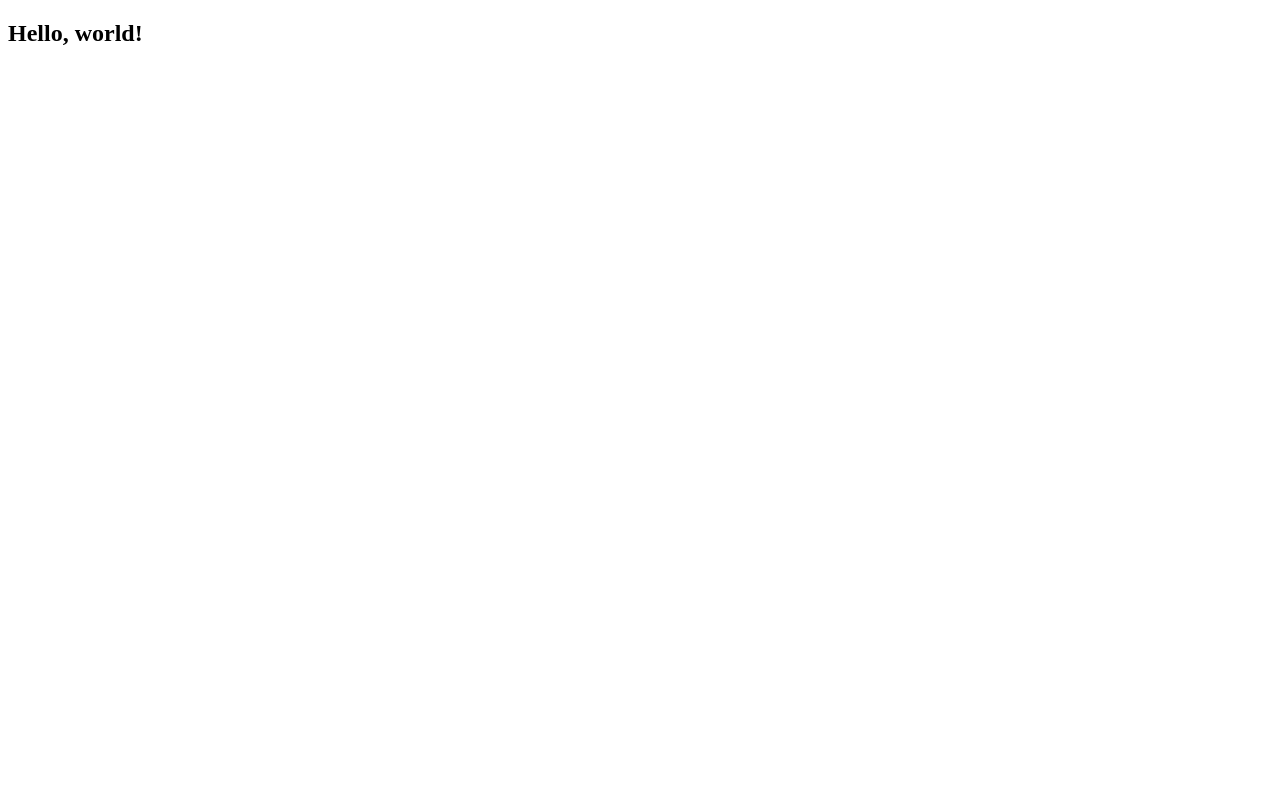
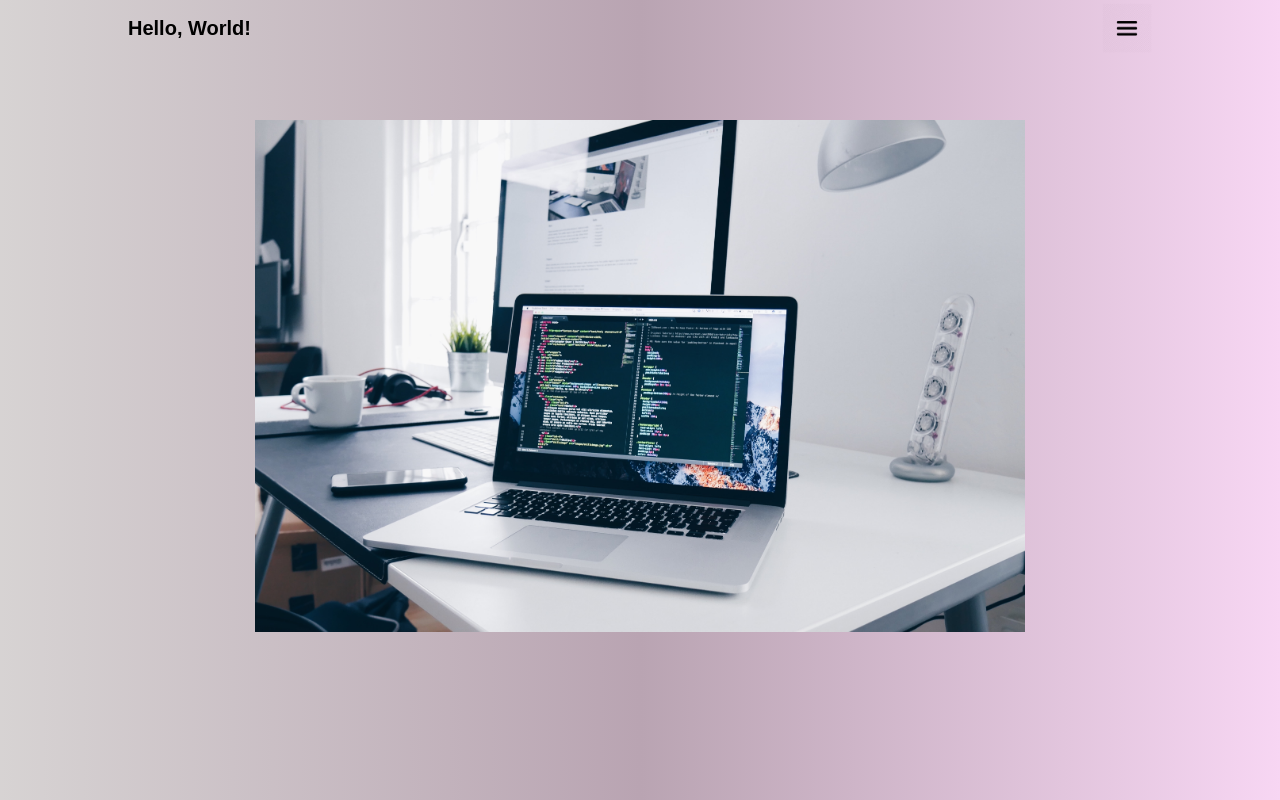
Before and after one commit to mateusmecunhe/mateusmecunhe.com, a plain HTML site: page index.html in a window 1280 px wide. Drawn offline with Linux system fonts and the light colour scheme.

Commit message:
changing index.html

```diff
--- /dev/null
+++ b/css/stylesheet.css
@@ -0,0 +1,56 @@
+/* general */
+*{
+    margin: 0;
+    padding: 0;
+    box-sizing: border-box;
+    font-family: sans-serif;
+}
+
+/* header */
+
+.menu{
+    display: grid;
+    grid-template-columns: 10% 1fr 1fr 10%;
+    min-height: 7vh;
+    align-items: center;
+}
+
+.slider{
+    position: absolute;
+    top: 0;
+    left: 0;
+    width: 100%;
+    height: 100vh;
+    background: linear-gradient(90deg, rgba(146, 136, 136, 0.37) 0%, rgb(185, 164, 178) 50%, rgb(247, 214, 243) 100%);
+    z-index: -1;
+}
+
+.salutation{
+    grid-column: 2/3;
+    font-size: 20px;
+}
+
+.btn-menu{
+    max-height: 50px;
+    justify-self: end;
+}
+
+section{
+    display: flex;
+    height: 80vh;
+    /* aligns items horizontally */
+    justify-content: center;
+    /* align items vertically */
+    align-items: center;
+}
+
+.hero{
+    height: 80%;
+    width: 80%;
+}
+
+.hero img{
+    width: 100%;
+    height: 100%;
+    object-fit: contain;
+}
--- a/index.html
+++ b/index.html
@@ -5,15 +5,26 @@
     <meta charset="utf-8">
     <title>Mateus</title>
     <meta charset="UTF-8">
+    <link rel="stylesheet" href="css/stylesheet.css">
 </head>
+
 <body>
     <header>
 
+        <nav class="menu">
+            <h3 class="salutation">Hello, World!</h1>
+                <img src="img/menu-512.png" alt="menu" class="btn-menu">
+        </nav>
+
     </header>
+    <div class="slider"></div>
     <main>
         <section>
-                <h1>Hello, world!</h1>
+            <div class="hero">
+                <img src="img/computer.jpg" alt="computador">
+            </div>
         </section>
     </main>
 </body>
+
 </html>
```
Also changed, not shown: img/computer.jpg (added), img/menu-512.png (added). Lines whose indentation alone changed are shown as unchanged.
